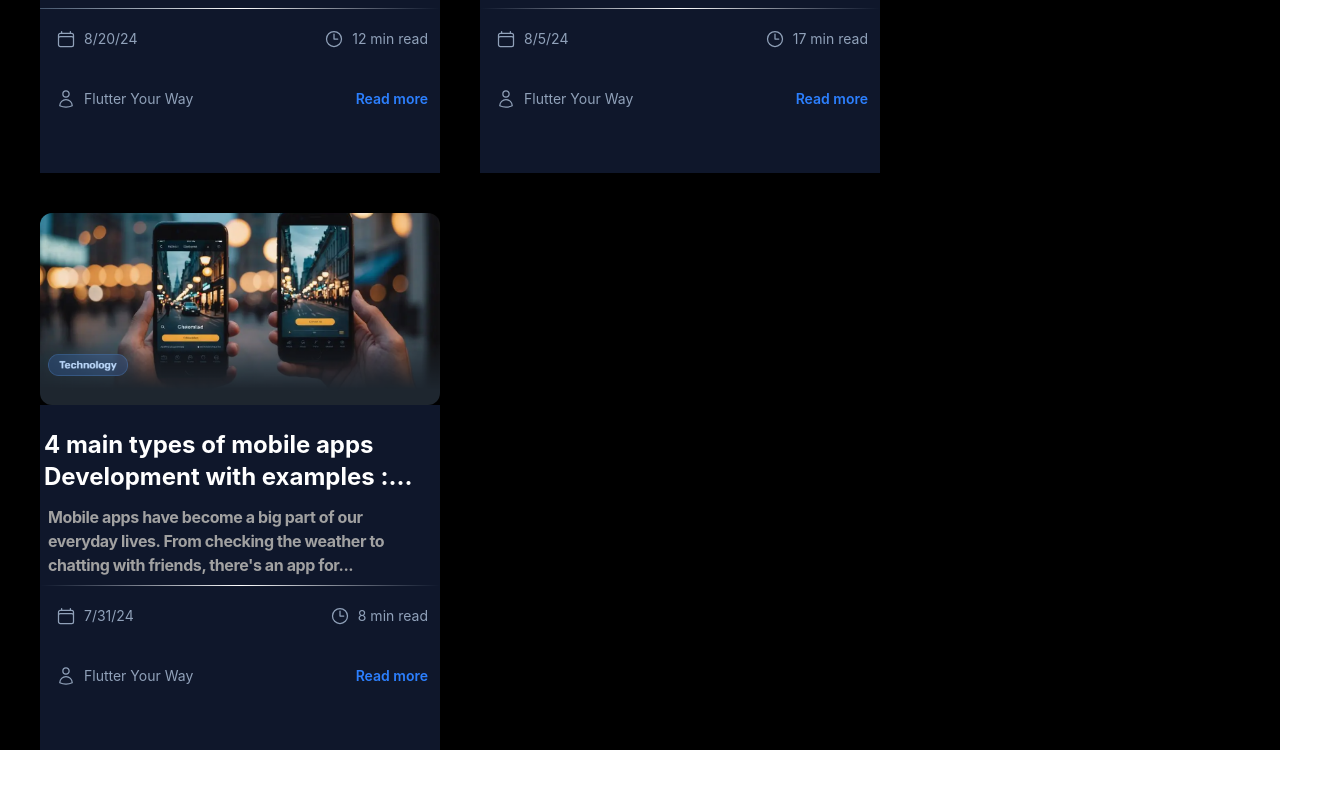
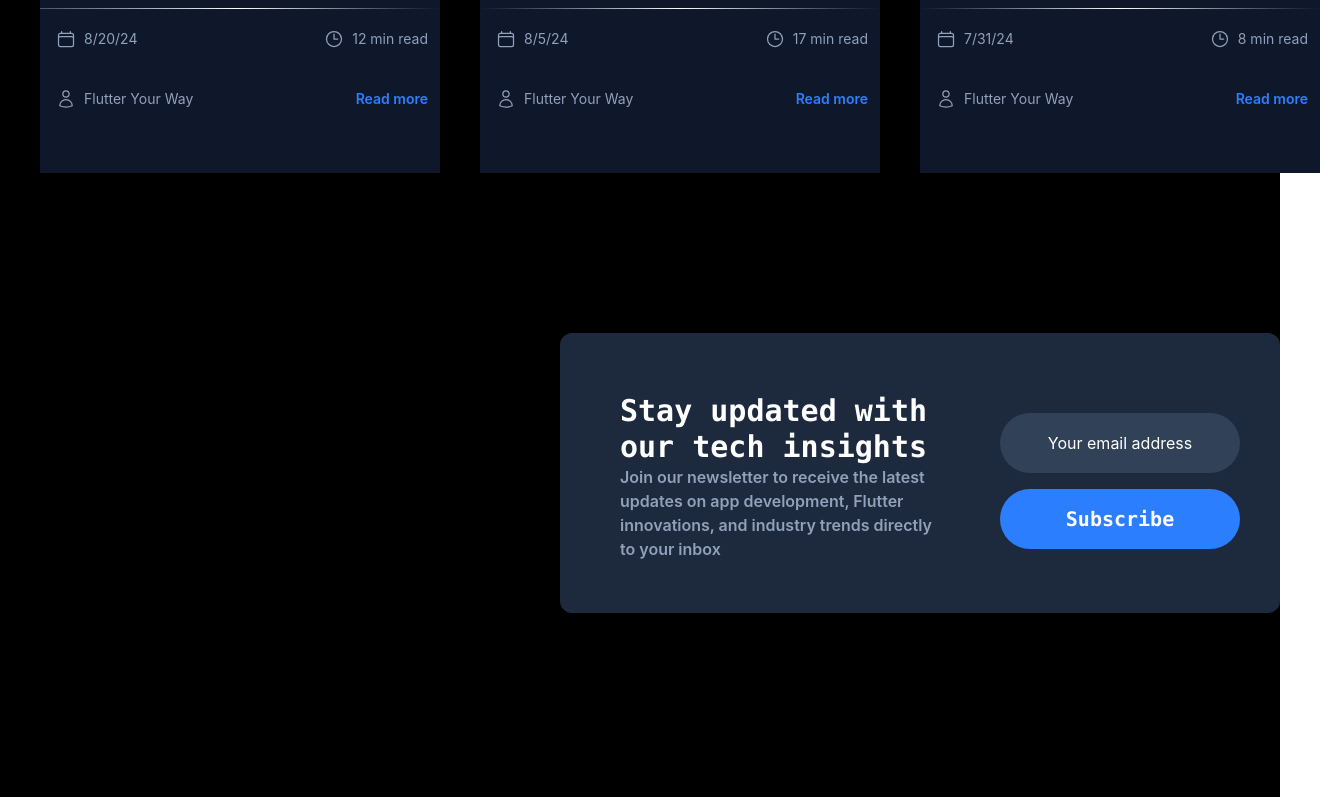
Before and after one commit to maharshiicodes/saas-clone, a React (Vite) app: page /blogs in a window 1280 px wide. Shown: the part 676-1473 px from the top of the page, 1320 px wide, since content can reach past the window. Before the commit the page ends 1426 px from the top, so only its background shows below. Built offline with nearby package versions, Linux system fonts and the light colour scheme.

Commit message:
Finished Blog Component

```diff
--- a/src/components/Blogs.jsx
+++ b/src/components/Blogs.jsx
@@ -11,7 +11,7 @@ function Blogs(){
                 <p className="text-sm text-white font-poppins  font-bold mt-[4px]">Insights & News</p>
             </div>
             <p className="text-4xl mt-4 ml-4 bg-gradient-to-r from-gray-600 via-gray-300 to-gray-600 bg-clip-text text-transparent font-poppins font-bold">WHAT'S NEW IN OUR BLOG</p>
-            <div className=" flex flex-col justify-start gap-10 items-center lg:flex-row lg:gap-10 lg:flex-wrap pt-5 pl-10">
+            <div className=" flex flex-col justify-start gap-10 items-center lg:flex-row lg:gap-10 lg:justify-evenly pt-5 pl-10">
                 <div className="flex flex-wrap flex-col justify-center max-w-100 rounded-md">
                    <div className="overflow-hidden">
                      <img
@@ -142,6 +142,19 @@ function Blogs(){
                    </div>
                 </div>
             </div>
+            <div className="flex justify-evenly  bg-slate-800 h-70 rounded-xl mt-40 ml-20 max-w-200 mb-40 lg:ml-140">
+               <div className="py-15 px-15">
+                  <h1 className = "text-white text-3xl font-mono font-extrabold tracking-normal">Stay updated with our tech insights</h1>
+                  <p className="text-slate-400 font-semibold">Join our newsletter to receive the latest updates on app development, Flutter innovations, and industry trends directly to your inbox</p>
+               </div>
+               <div className="flex-col items-center py-20">
+                  <input type="email" placeholder="Your email address" className="bg-slate-700 w-60 h-15 mr-10 rounded-full placeholder:text-white text-center"/>
+                  <button className="bg-blue-500 w-60 h-15 rounded-full mt-4 cursor-pointer text-white font-bold text-xl font-mono">Subscribe</button>
+               </div>
+            </div>
+            <div className="none">
+            <h1>huhfe</h1>
+            </div>
         </>
     )
 }
```
